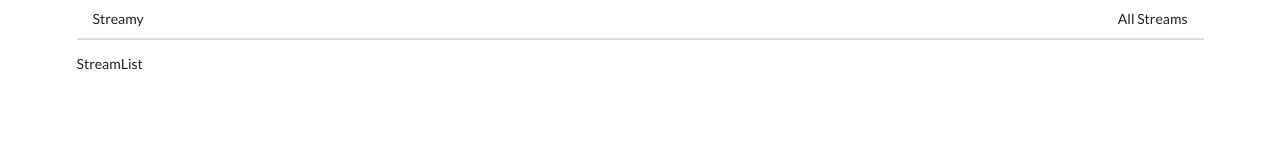
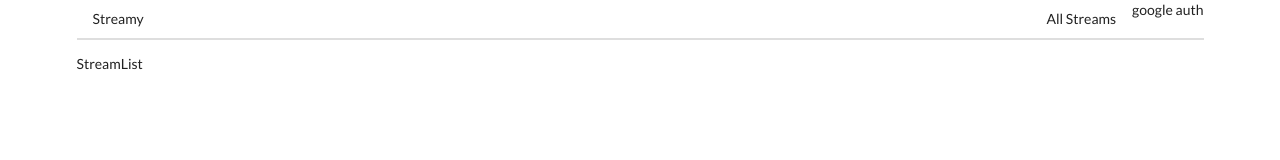
Before and after one commit to kenzosion/client, a React (Create React App) app: page / in a window 1280 px wide. Shown: the top 160 px of the page. Built offline with nearby package versions, Linux system fonts and the light colour scheme.

Commit message:
added google auth component into header component

```diff
--- /dev/null
+++ b/src/components/GoogleAuth.js
@@ -0,0 +1,12 @@
+import React, { Component } from 'react'
+
+class GoogleAuth extends Component {
+  render() {
+    return (
+      <div>
+        google auth
+      </div>
+    )
+  }
+}
+export default GoogleAuth;
--- a/src/components/Header.js
+++ b/src/components/Header.js
@@ -1,5 +1,6 @@
 import React from "react";
 import { Link } from 'react-router-dom';
+import GoogleAuth from './GoogleAuth';
 
 const Header = () => {
   return (
@@ -11,6 +12,7 @@ const Header = () => {
             <Link to='/' className="item">
                 All Streams
             </Link>
+            <GoogleAuth />
         </div>
 
     </div>
```
